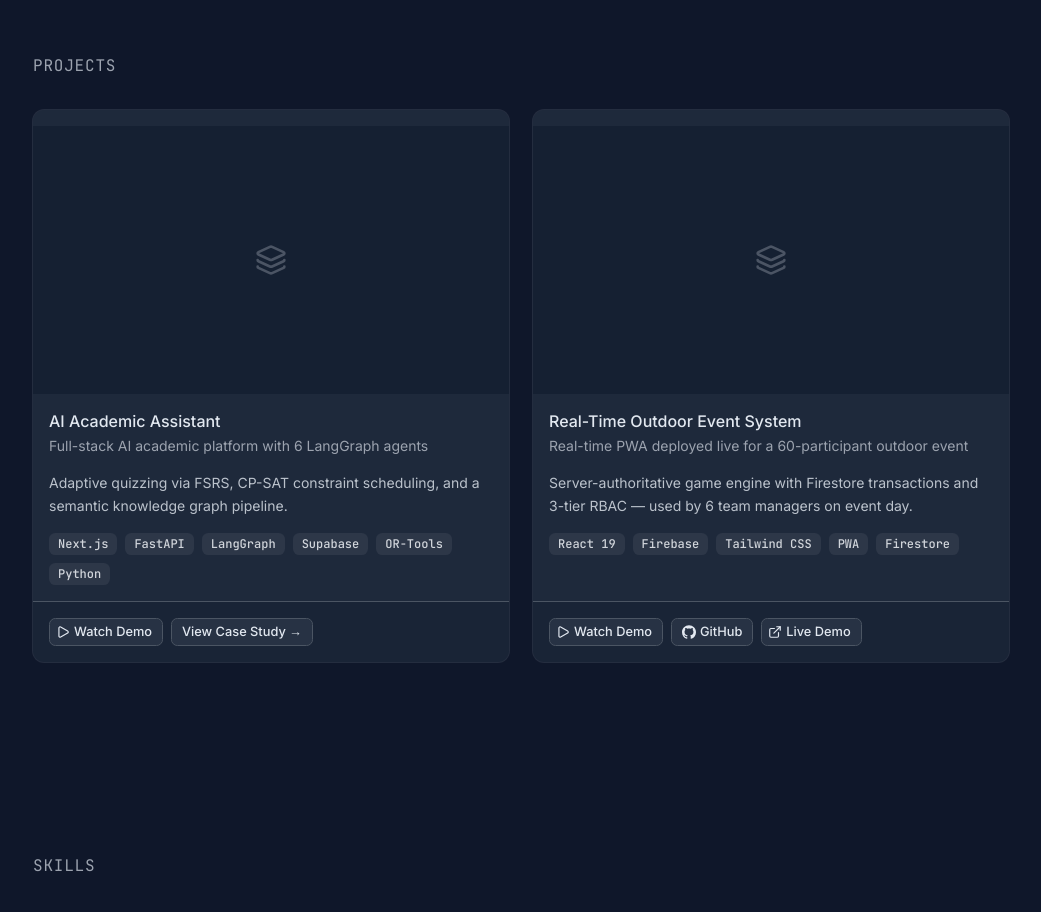
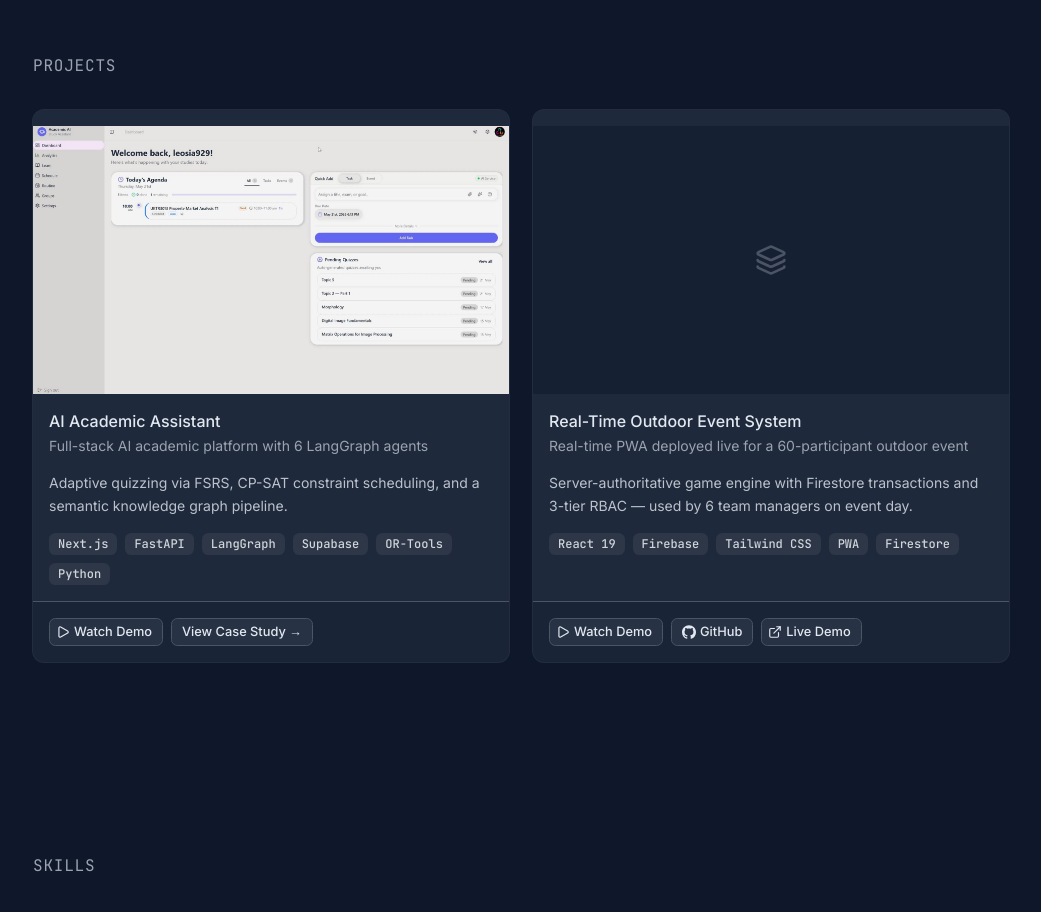
Before and after one commit to ztsia/ztsia, a Next.js app: page / in a window 1280 px wide. Shown: the part 1360-2272 px from the top of the page, without its empty margins (119-1160 px from the left). Built offline with nearby package versions, Linux system fonts and the light colour scheme.

Commit message:
feat: added fyp demo vid

```diff
--- a/app/projects/ai-academic-assistant/page.tsx
+++ b/app/projects/ai-academic-assistant/page.tsx
@@ -163,7 +163,7 @@ export default function FypDetailPage() {
               rel="noopener noreferrer"
               className={cn(buttonVariants({ variant: "default" }), "gap-2")}
             >
-              <Mail className="h-4 w-4" /> Request Demo →
+              <Mail className="h-4 w-4" /> Request Live Demo →
             </a>
           </div>
         </section>
@@ -171,8 +171,7 @@ export default function FypDetailPage() {
         {/* Demo Video */}
         <section className="py-16 border-t border-border">
           <h2 className="text-2xl font-semibold text-foreground mb-6">Demo</h2>
-          <VideoEmbed videoId="PLACEHOLDER_FYP" autoplay={false} />
-          <p className="text-sm text-muted-foreground text-center mt-3">Demo video coming soon.</p>
+          <VideoEmbed videoId="FGOy59Ylnl4" autoplay={false} />
         </section>
 
         {/* System Overview */}
--- a/components/projects.tsx
+++ b/components/projects.tsx
@@ -23,6 +23,7 @@ import {
 import { cn } from "@/lib/utils"
 import { Check, Copy, ExternalLink, Layers, Play } from "lucide-react"
 import { InlineIcon } from "@/components/tech-icon"
+import Image from "next/image"
 import Link from "next/link"
 import { VideoEmbed } from "@/components/video-embed"
 import { FadeUp } from "@/components/fade-up"
@@ -53,9 +54,12 @@ export function Projects() {
         <Dialog>
           <Card className="group flex flex-col overflow-hidden transition-all hover:-translate-y-0.5 hover:border-primary/50 hover:shadow-lg">
             <AspectRatio ratio={16 / 9} className="relative bg-muted">
-              <div className="flex h-full items-center justify-center text-muted-foreground">
-                <Layers className="h-8 w-8 opacity-40" />
-              </div>
+              <Image
+                src="/project_thumbnail/FYP_demo_thumbnail.jpg"
+                alt="AI Academic Assistant demo thumbnail"
+                fill
+                className="object-cover"
+              />
               <DialogTrigger
                 className={cn(
                   buttonVariants({ variant: "ghost" }),
@@ -97,13 +101,12 @@ export function Projects() {
               </div>
             </CardFooter>
           </Card>
-          <DialogContent className="sm:max-w-2xl">
+          <DialogContent className="sm:max-w-4xl">
             <DialogHeader>
               <DialogTitle>AI Academic Assistant — Demo</DialogTitle>
-              <DialogDescription>90-second walkthrough of the full platform.</DialogDescription>
+              <DialogDescription>3-minute walkthrough of the full platform.</DialogDescription>
             </DialogHeader>
-            <VideoEmbed videoId="PLACEHOLDER_FYP" />
-            <p className="text-sm text-muted-foreground text-center">Demo video coming soon.</p>
+            <VideoEmbed videoId="FGOy59Ylnl4" />
           </DialogContent>
         </Dialog>
 
```
Also changed, not shown: public/project_thumbnail/FYP_demo_thumbnail.jpg (added).
